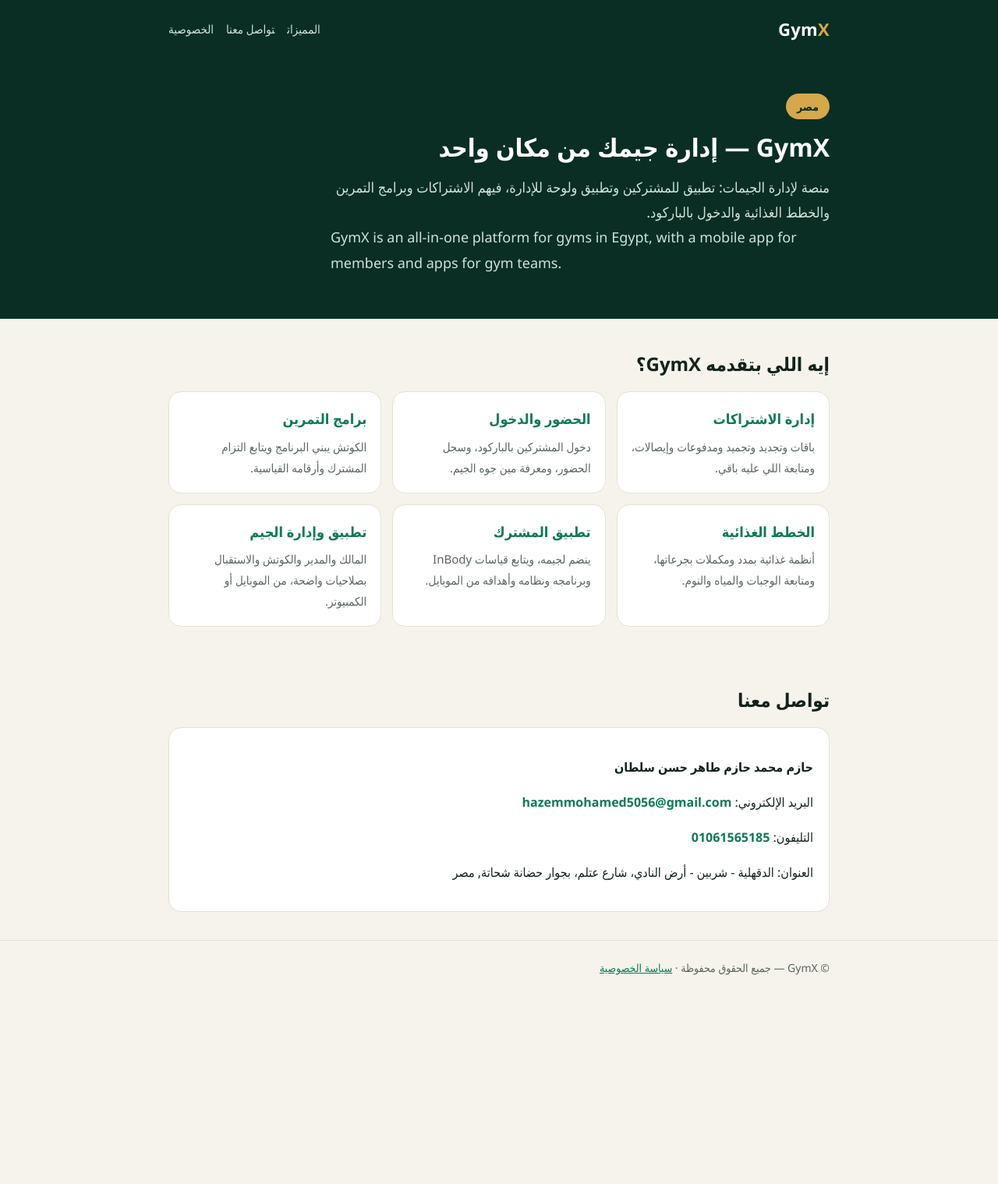
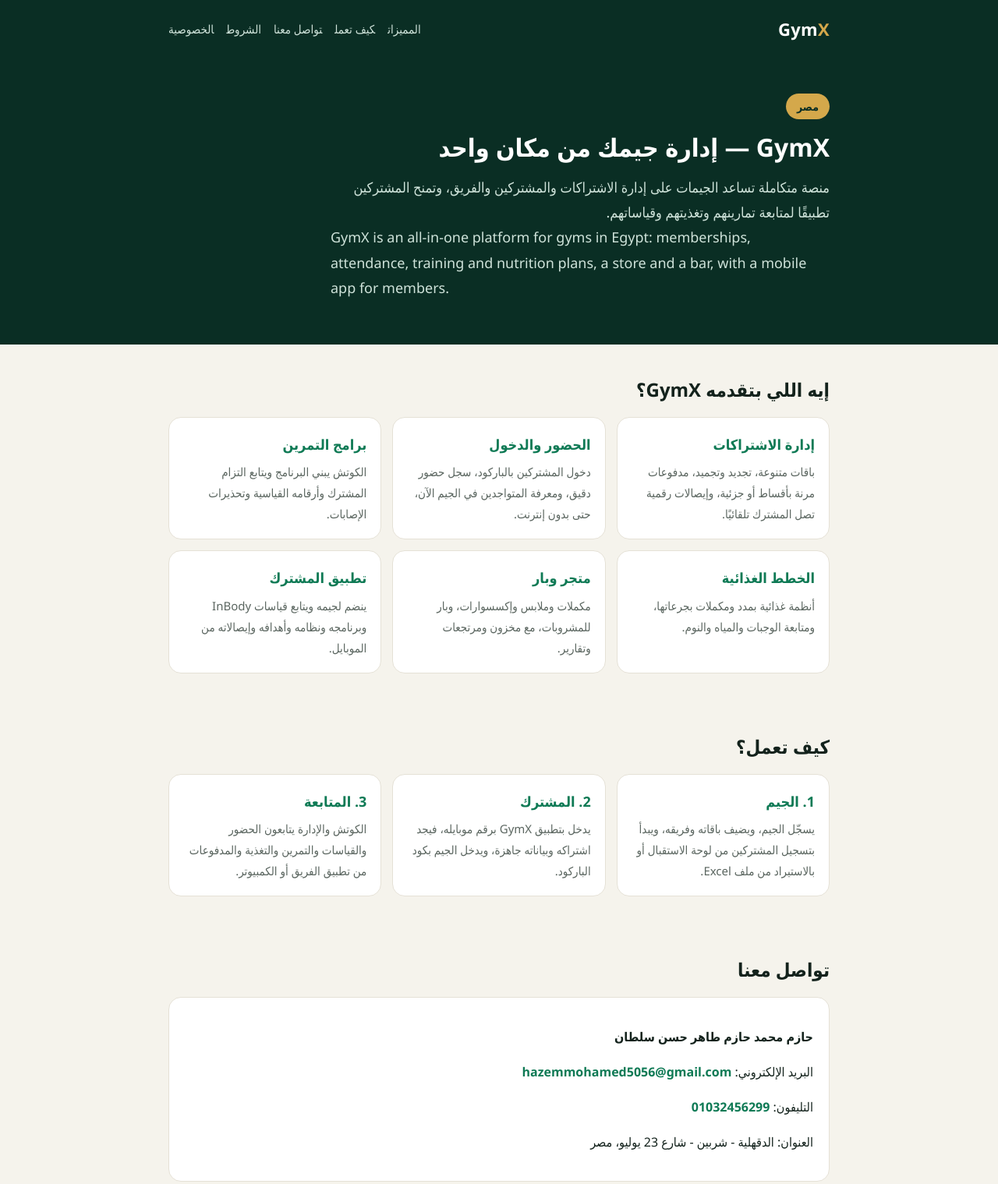
Before and after one commit to hazemmohamedd/gymx-site, a plain HTML site: page index.html in a window 1280 px wide. Shown: the top 1519 px of the page at 78% size. Before the commit the page ends 1277 px from the top, so only its background shows below. Drawn offline with Linux system fonts and the light colour scheme.

Commit message:
Add files via upload

```diff
--- a/index.html
+++ b/index.html
@@ -3,40 +3,49 @@
 <head>
 <meta charset="utf-8">
 <meta name="viewport" content="width=device-width,initial-scale=1">
-<title>GymX — إدارة الجيمات في مكان واحد</title>
-<meta name="description" content="GymX منصة لإدارة الجيمات في مصر: الاشتراكات والحضور وبرامج التمرين والخطط الغذائية، وتطبيق للمشتركين.">
+<title>GymX — إدارة الجيمات في مصر</title>
+<meta name="description" content="GymX منصة لإدارة الجيمات في مصر: اشتراكات، حضور بالباركود، برامج تمرين، خطط غذائية، متجر وبار، وتطبيق للمشتركين.">
 <link rel="stylesheet" href="style.css">
 </head>
 <body>
-<header><div class="wrap"><div class="brand">Gym<span>X</span></div>
-<nav><a href="#features">المميزات</a><a href="#contact">تواصل معنا</a><a href="privacy.html">الخصوصية</a></nav></div></header>
+<header><div class="wrap"><a class="brand" href="index.html" style="text-decoration:none;color:#fff">Gym<span>X</span></a>
+<nav><a href="index.html#features">المميزات</a><a href="index.html#how">كيف تعمل</a><a href="index.html#contact">تواصل معنا</a><a href="terms.html">الشروط</a><a href="privacy.html">الخصوصية</a></nav></div></header>
 
 <div class="hero"><div class="wrap">
 <span class="pill">مصر</span>
 <h1>GymX — إدارة جيمك من مكان واحد</h1>
-<p>منصة لإدارة الجيمات: تطبيق للمشتركين وتطبيق ولوحة للإدارة، فيهم الاشتراكات وبرامج التمرين والخطط الغذائية والدخول بالباركود.</p>
-<p class="en">GymX is an all-in-one platform for gyms in Egypt, with a mobile app for members and apps for gym teams.</p>
+<p>منصة متكاملة تساعد الجيمات على إدارة الاشتراكات والمشتركين والفريق، وتمنح المشتركين تطبيقًا لمتابعة تمارينهم وتغذيتهم وقياساتهم.</p>
+<p class="en">GymX is an all-in-one platform for gyms in Egypt: memberships, attendance, training and nutrition plans, a store and a bar, with a mobile app for members.</p>
 </div></div>
 
 <div class="wrap">
 <section id="features"><h2>إيه اللي بتقدمه GymX؟</h2>
 <div class="grid">
-<div class="card"><h3>إدارة الاشتراكات</h3><p>باقات وتجديد وتجميد ومدفوعات وإيصالات، ومتابعة اللي عليه باقي.</p></div>
-<div class="card"><h3>الحضور والدخول</h3><p>دخول المشتركين بالباركود، وسجل الحضور، ومعرفة مين جوه الجيم.</p></div>
-<div class="card"><h3>برامج التمرين</h3><p>الكوتش يبني البرنامج ويتابع التزام المشترك وأرقامه القياسية.</p></div>
+<div class="card"><h3>إدارة الاشتراكات</h3><p>باقات متنوعة، تجديد وتجميد، مدفوعات مرنة بأقساط أو جزئية، وإيصالات رقمية تصل المشترك تلقائيًا.</p></div>
+<div class="card"><h3>الحضور والدخول</h3><p>دخول المشتركين بالباركود، سجل حضور دقيق، ومعرفة المتواجدين في الجيم الآن، حتى بدون إنترنت.</p></div>
+<div class="card"><h3>برامج التمرين</h3><p>الكوتش يبني البرنامج ويتابع التزام المشترك وأرقامه القياسية وتحذيرات الإصابات.</p></div>
 <div class="card"><h3>الخطط الغذائية</h3><p>أنظمة غذائية بمدد ومكملات بجرعاتها، ومتابعة الوجبات والمياه والنوم.</p></div>
-<div class="card"><h3>تطبيق المشترك</h3><p>ينضم لجيمه، ويتابع قياسات InBody وبرنامجه ونظامه وأهدافه من الموبايل.</p></div>
-<div class="card"><h3>تطبيق وإدارة الجيم</h3><p>المالك والمدير والكوتش والاستقبال بصلاحيات واضحة، من الموبايل أو الكمبيوتر.</p></div>
+<div class="card"><h3>متجر وبار</h3><p>مكملات وملابس وإكسسوارات، وبار للمشروبات، مع مخزون ومرتجعات وتقارير.</p></div>
+<div class="card"><h3>تطبيق المشترك</h3><p>ينضم لجيمه ويتابع قياسات InBody وبرنامجه ونظامه وأهدافه وإيصالاته من الموبايل.</p></div>
+</div></section>
+
+<section id="how"><h2>كيف تعمل؟</h2>
+<div class="grid">
+<div class="card"><h3>1. الجيم</h3><p>يسجّل الجيم، ويضيف باقاته وفريقه، ويبدأ بتسجيل المشتركين من لوحة الاستقبال أو بالاستيراد من ملف Excel.</p></div>
+<div class="card"><h3>2. المشترك</h3><p>يدخل بتطبيق GymX برقم موبايله، فيجد اشتراكه وبياناته جاهزة، ويدخل الجيم بكود الباركود.</p></div>
+<div class="card"><h3>3. المتابعة</h3><p>الكوتش والإدارة يتابعون الحضور والقياسات والتمرين والتغذية والمدفوعات من تطبيق الفريق أو الكمبيوتر.</p></div>
 </div></section>
 
 <section id="contact"><h2>تواصل معنا</h2>
 <div class="contact">
 <p><strong>حازم محمد حازم طاهر حسن سلطان</strong></p>
 <p>البريد الإلكتروني: <a href="mailto:hazemmohamed5056@gmail.com">hazemmohamed5056@gmail.com</a></p>
-<p>التليفون: <a href="tel:+201061565185">01061565185</a></p>
-<p>العنوان: الدقهلية - شربين - أرض النادي، شارع عتلم، بجوار حضانة شحاتة, مصر</p>
+<p>التليفون: <a href="tel:+201032456299">01032456299</a></p>
+<p>العنوان: الدقهلية - شربين - شارع 23 يوليو، مصر</p>
 </div></section>
 </div>
-
-<footer><div class="wrap">© GymX — جميع الحقوق محفوظة · <a href="privacy.html">سياسة الخصوصية</a></div></footer>
+<footer><div class="wrap">
+<div>© GymX · حازم محمد حازم طاهر حسن سلطان · مصر</div>
+<div style="margin-top:6px"><a href="privacy.html">سياسة الخصوصية</a> · <a href="terms.html">شروط الاستخدام</a> · <a href="mailto:hazemmohamed5056@gmail.com">hazemmohamed5056@gmail.com</a></div>
+</div></footer>
 </body></html>
```
Also changed, not shown: privacy.html (+1 -1 lines), terms.html (added, +56 -0 lines).
